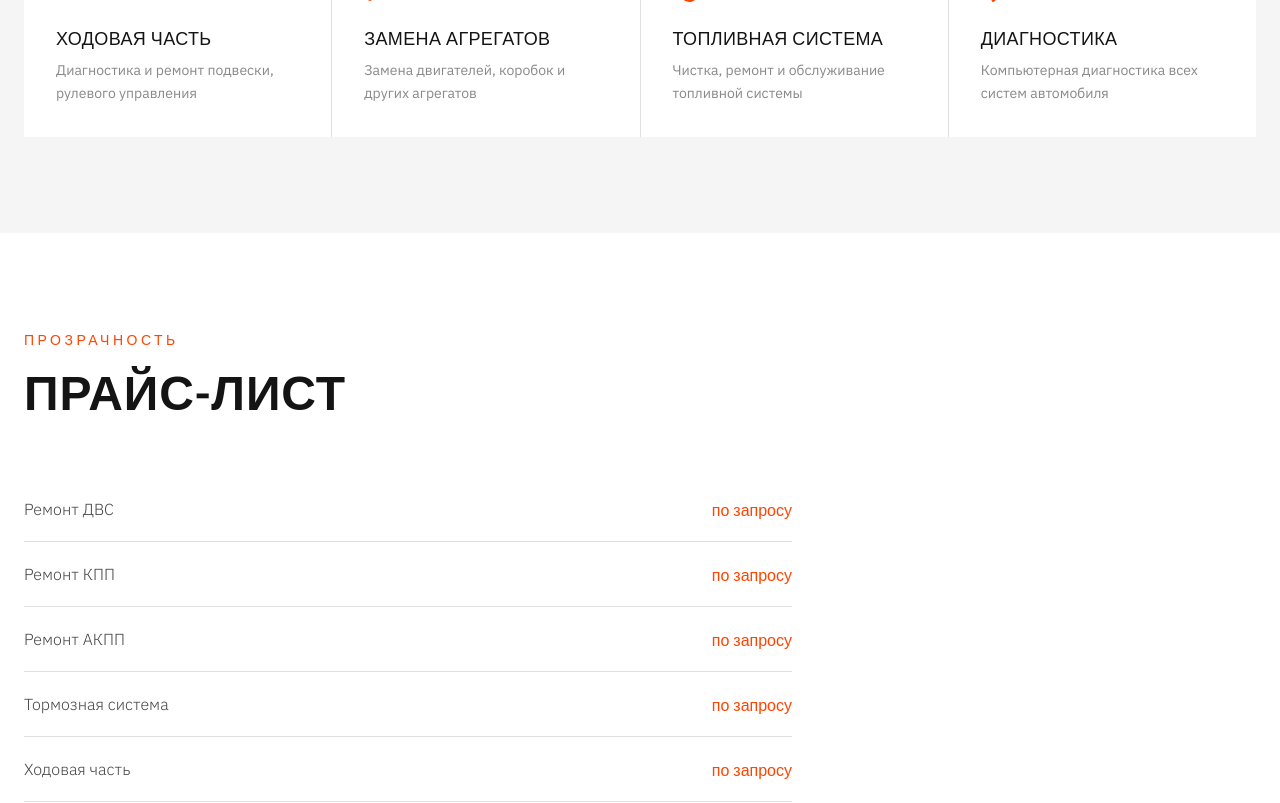
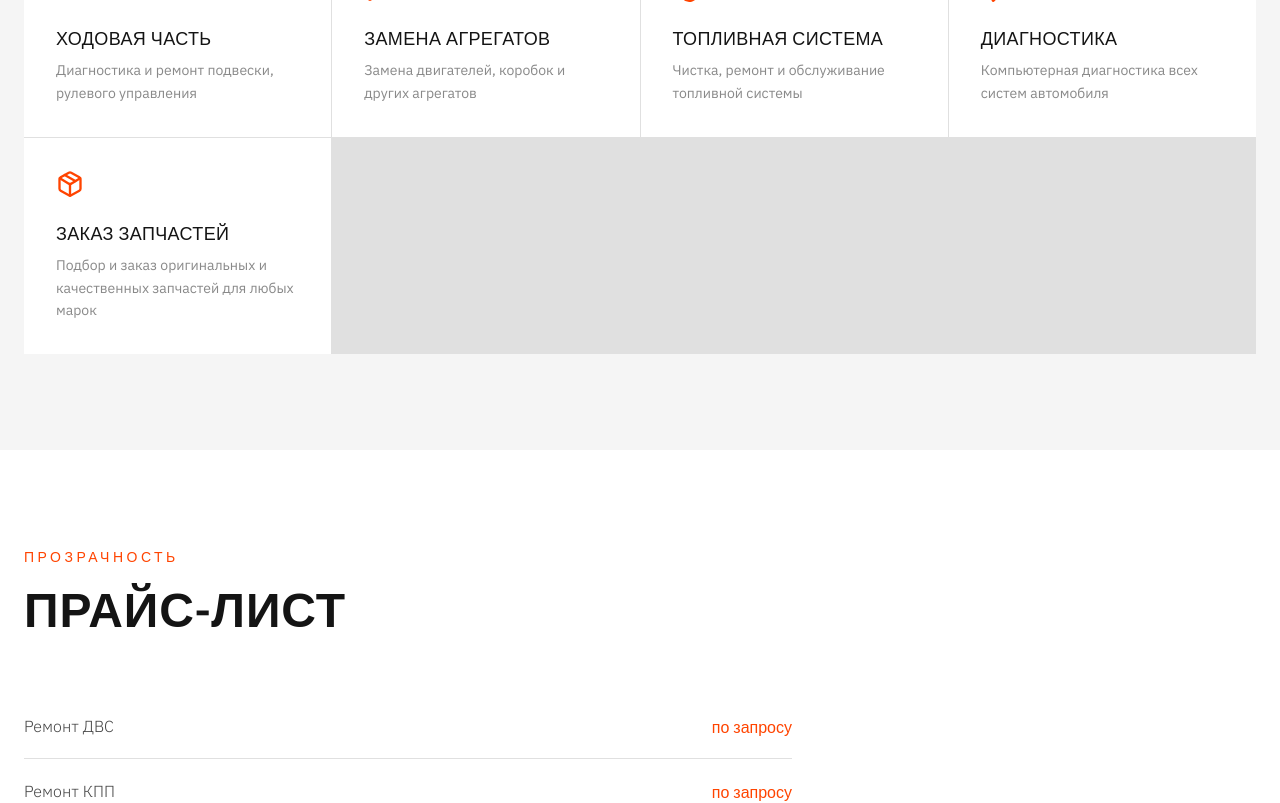
Before and after one commit to pr-poehali-dev/autoservice-site, a React (Vite) app: page / in a window 1280 px wide. Shown: the part 2240-3043 px from the top of the page. Built offline with nearby package versions, Linux system fonts and the light colour scheme.

Commit message:
feat: добавить заказ запчастей

```diff
--- a/src/pages/Index.tsx
+++ b/src/pages/Index.tsx
@@ -23,6 +23,7 @@ const SERVICES = [
   { icon: "Wrench", title: "Замена агрегатов", desc: "Замена двигателей, коробок и других агрегатов" },
   { icon: "Droplets", title: "Топливная система", desc: "Чистка, ремонт и обслуживание топливной системы" },
   { icon: "Zap", title: "Диагностика", desc: "Компьютерная диагностика всех систем автомобиля" },
+  { icon: "Package", title: "Заказ запчастей", desc: "Подбор и заказ оригинальных и качественных запчастей для любых марок" },
 ];
 
 const PRICES = [
@@ -34,6 +35,7 @@ const PRICES = [
   { service: "Замена агрегатов", price: "по запросу" },
   { service: "Топливная система", price: "по запросу" },
   { service: "Компьютерная диагностика", price: "по запросу" },
+  { service: "Заказ запчастей", price: "по запросу" },
 ];
 
 const REVIEWS = [
```
